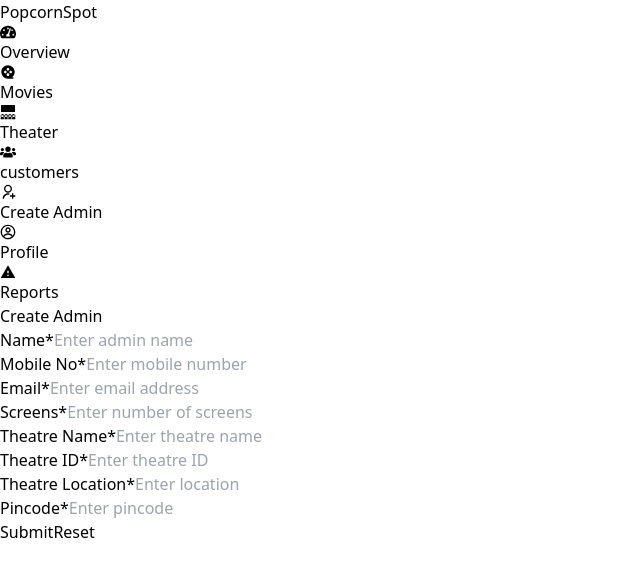
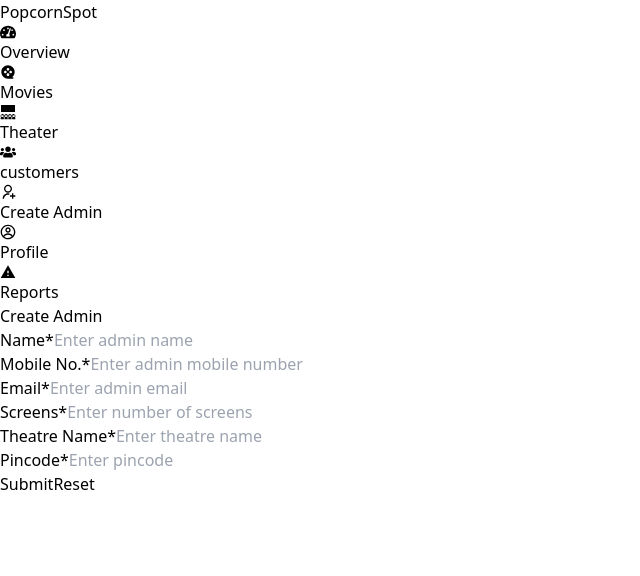
Before and after one commit to PopcornSpot/SuperAdminPanelFront, a React (Vite) app: page /createadmin in a window 1280 px wide. Shown: the top 576 px of the page, without its empty margins (0-640 px from the left). Built offline with nearby package versions, Linux system fonts and the light colour scheme.

Commit message:
CREATE ADMIN PAGE UPDATED

```diff
--- a/src/Components/RouterComponent.jsx
+++ b/src/Components/RouterComponent.jsx
@@ -7,7 +7,7 @@
 import ReportPage from "../Pages/ReportPage";
 import TheaterPage from "../Pages/TheaterPage";
 import CustomerPage from "../Pages/CustomerPage";
-import CreateAdmin from "../Pages/CreateadminPage";
+import CreateAdminPage from "../Pages/CreateadminPage";
 
 const RouterComponent = () => {
   return (
@@ -21,7 +21,7 @@
           <Route path="/movies" element={<MoviesPage />} />
           <Route path="/theater" element={<TheaterPage />} />
           <Route path="/customer" element={<CustomerPage />} />
-          <Route path="/createadmin" element={<CreateAdmin/>}/>
+          <Route path="/createadmin" element={<CreateAdminPage/>}/>
           <Route path="/profile" element={<ProfilePage />} />
           <Route path="/report" element={<ReportPage />} />
         </Routes>
--- a/src/Pages/CreateadminPage.jsx
+++ b/src/Pages/CreateadminPage.jsx
@@ -1,6 +1,6 @@
 import React, { useState } from "react";
 
-const CreateAdmin = () => {
+const CreateAdminPage = () => {
   const [formData, setFormData] = useState({
     name: "",
     mobile: "",
@@ -15,26 +15,28 @@
   const [errors, setErrors] = useState({});
 
   const handleChange = (e) => {
-    setFormData({
-      ...formData,
-      [e.target.name]: e.target.value,
-    });
+    const { name, value } = e.target;
+    setFormData({ ...formData, [name]: value });
   };
 
   const handleSubmit = (e) => {
     e.preventDefault();
-
-    const newErrors = {};
-    Object.keys(formData).forEach((key) => {
-      if (!formData[key]) {
-        newErrors[key] = `${key.replace(/([A-Z])/g, " $1")} is required`;
-      }
+    const validationErrors = validateForm();
+    if (Object.keys(validationErrors).length === 0) {
+      console.log("Form Submitted:", formData);
+      alert("Admin created successfully!");
+      setFormData({
+        name: "",
+        mobile: "",
+        email: "",
+        screens: "",
+        theatreName: "",
+        theatreID: "",
+        location: "",
+        pincode: "",
       });
-
-    setErrors(newErrors);
-
-    if (Object.keys(newErrors).length === 0) {
-      console.log("Form Submitted:", formData);
+    } else {
+      setErrors(validationErrors);
     }
   };
 
@@ -53,173 +55,153 @@
   };
 
   return (
-    <div className={`p-6 bg-gray-100 min-h-screen relative w-full`}>
-      <h1 className="text-2xl font-bold text-black mb-6">Create Admin</h1>
-      <div className={`absolute inset-0 bg-white bg-opacity-75 flex items-center justify-center`}>
-        <form
-          className={`bg-white p-8 rounded-lg shadow-lg max-w-3xl w-full`}
-          onSubmit={handleSubmit}
+    <div className="min-h-screen bg-gray-100 flex items-center justify-center py-8 w-full">
+      <div className="w-full max-w-4xl">
+        <div className="bg-white p-4 rounded-t-lg shadow-md">
+          <h1 className="text-2xl font-bold text-gray-800">Create Admin</h1>
+        </div>
+
+        <div className="bg-white p-8 rounded-b-lg shadow-lg">
+          <form onSubmit={handleSubmit} className="space-y-6 w-full">
+            <div className="grid grid-cols-1 sm:grid-cols-2 gap-6">
+              <div>
+                <label
+                  htmlFor="name"
+                  className="block text-sm font-medium text-gray-700"
                 >
-
-
-          <div className="grid grid-cols-1 sm:grid-cols-2 gap-6">
-            {/* Name Field */}
-            <div>
-              <label htmlFor="name" className="block font-medium text-gray-700">
                   Name*
                 </label>
                 <input
                   type="text"
                   id="name"
                   name="name"
-                placeholder="Enter admin name"
-                className={`w-full p-2 mt-2 border border-gray-300 rounded focus:ring-2 focus:ring-blue-400 outline-none`}
                   value={formData.name}
                   onChange={handleChange}
-                required
+                  className="mt-1 p-2 block w-full border border-gray-300 rounded focus:ring-orange-400 focus:border-orange-400"
+                  placeholder="Enter admin name"
                 />
-              {errors.name && <p className="text-red-500 text-sm mt-1">{errors.name}</p>}
+                {errors.name && (
+                  <p className="text-red-500 text-sm">{errors.name}</p>
+                )}
               </div>
 
-            {/* Mobile Field */}
               <div>
-              <label htmlFor="mobile" className="block font-medium text-gray-700">
-                Mobile No*
+                <label
+                  htmlFor="mobile"
+                  className="block text-sm font-medium text-gray-700"
+                >
+                  Mobile No.*
                 </label>
                 <input
                   type="text"
                   id="mobile"
                   name="mobile"
-                placeholder="Enter mobile number"
-                className={`w-full p-2 mt-2 border border-gray-300 outline-none rounded focus:ring-2 focus:ring-blue-400 `}
                   value={formData.mobile}
                   onChange={handleChange}
-                required
+                  className="mt-1 p-2 block w-full border border-gray-300 rounded focus:ring-orange-400 focus:border-orange-400"
+                  placeholder="Enter admin mobile number"
                 />
-              {errors.mobile && <p className="text-red-500 text-sm mt-1">{errors.mobile}</p>}
+                {errors.mobile && (
+                  <p className="text-red-500 text-sm">{errors.mobile}</p>
+                )}
               </div>
 
-            {/* Email Field */}
               <div>
-              <label htmlFor="email" className="block font-medium text-gray-700">
+                <label
+                  htmlFor="email"
+                  className="block text-sm font-medium text-gray-700"
+                >
                   Email*
                 </label>
                 <input
                   type="email"
                   id="email"
                   name="email"
-                placeholder="Enter email address"
-                className={`w-full p-2 mt-2 border border-gray-300 rounded focus:ring-2 focus:ring-blue-400`}
                   value={formData.email}
                   onChange={handleChange}
-                required
+                  className="mt-1 p-2 block w-full border border-gray-300 rounded focus:ring-orange-400 focus:border-orange-400"
+                  placeholder="Enter admin email"
                 />
-              {errors.email && <p className="text-red-500 text-sm mt-1">{errors.email}</p>}
+                {errors.email && (
+                  <p className="text-red-500 text-sm">{errors.email}</p>
+                )}
               </div>
 
-            {/* Screens Field */}
               <div>
-              <label htmlFor="screens" className="block font-medium text-gray-700">
+                <label
+                  htmlFor="screens"
+                  className="block text-sm font-medium text-gray-700"
+                >
                   Screens*
                 </label>
                 <input
                   type="text"
                   id="screens"
                   name="screens"
-                placeholder="Enter number of screens"
-                className={`w-full p-2 mt-2 border border-gray-300 rounded focus:ring-2 focus:ring-blue-400`}
                   value={formData.screens}
                   onChange={handleChange}
-                required
+                  className="mt-1 p-2 block w-full border border-gray-300 rounded focus:ring-orange-400 focus:border-orange-400"
+                  placeholder="Enter number of screens"
                 />
-              {errors.screens && <p className="text-red-500 text-sm mt-1">{errors.screens}</p>}
+                {errors.screens && (
+                  <p className="text-red-500 text-sm">{errors.screens}</p>
+                )}
               </div>
 
-            {/* Theatre Name */}
               <div>
-              <label htmlFor="theatreName" className="block font-medium text-gray-700">
+                <label
+                  htmlFor="theatreName"
+                  className="block text-sm font-medium text-gray-700"
+                >
                   Theatre Name*
                 </label>
                 <input
                   type="text"
                   id="theatreName"
                   name="theatreName"
-                placeholder="Enter theatre name"
-                className={`w-full p-2 mt-2 border border-gray-300 rounded focus:ring-2 focus:ring-blue-400`}
                   value={formData.theatreName}
                   onChange={handleChange}
-                required
+                  className="mt-1 p-2 block w-full border border-gray-300 rounded focus:ring-orange-400 focus:border-orange-400"
+                  placeholder="Enter theatre name"
                 />
-              {errors.theatreName && <p className="text-red-500 text-sm mt-1">{errors.theatreName}</p>}
+                {errors.theatreName && (
+                  <p className="text-red-500 text-sm">{errors.theatreName}</p>
+                )}
               </div>
 
-            {/* Theatre ID */}
               <div>
-              <label htmlFor="theatreID" className="block font-medium text-gray-700">
-                Theatre ID*
-              </label>
-              <input
-                type="text"
-                id="theatreID"
-                name="theatreID"
-                placeholder="Enter theatre ID"
-                className={`w-full p-2 mt-2 border border-gray-300 rounded focus:ring-2 focus:ring-blue-400`}
-                value={formData.theatreID}
-                onChange={handleChange}
-                required
-              />
-              {errors.theatreID && <p className="text-red-500 text-sm mt-1">{errors.theatreID}</p>}
-            </div>
-
-            {/* Location */}
-            <div>
-              <label htmlFor="location" className="block font-medium text-gray-700">
-                Theatre Location*
-              </label>
-              <input
-                type="text"
-                id="location"
-                name="location"
-                placeholder="Enter location"
-                className={`w-full p-2 mt-2 border border-gray-300 rounded focus:ring-2 focus:ring-blue-400`}
-                value={formData.location}
-                onChange={handleChange}
-                required
-              />
-              {errors.location && <p className="text-red-500 text-sm mt-1">{errors.location}</p>}
-            </div>
-
-            {/* Pincode */}
-            <div>
-              <label htmlFor="pincode" className="block font-medium text-gray-700">
+                <label
+                  htmlFor="pincode"
+                  className="block text-sm font-medium text-gray-700"
+                >
                   Pincode*
                 </label>
                 <input
                   type="text"
                   id="pincode"
                   name="pincode"
-                placeholder="Enter pincode"
-                className={`w-full p-2 mt-2 border border-gray-300 rounded focus:ring-2 focus:ring-blue-400`}
                   value={formData.pincode}
                   onChange={handleChange}
-                required
+                  className="mt-1 p-2 block w-full border border-gray-300 rounded focus:ring-orange-400 focus:border-orange-400"
+                  placeholder="Enter pincode"
                 />
-              {errors.pincode && <p className="text-red-500 text-sm mt-1">{errors.pincode}</p>}
+                {errors.pincode && (
+                  <p className="text-red-500 text-sm">{errors.pincode}</p>
+                )}
               </div>
             </div>
 
-          {/* Buttons */}
-          <div className="flex justify-between mt-6">
+            <div className="mt-6 flex justify-between">
               <button
                 type="submit"
-              className="w-full sm:w-auto bg-blue-500 text-white px-6 py-2 rounded hover:bg-blue-600"
+                className="px-6 py-2 bg-orange-400 text-white rounded hover:bg-orange-500"
               >
                 Submit
               </button>
               <button
                 type="button"
                 onClick={handleReset}
-              className="w-full sm:w-auto bg-gray-400 text-white px-6 py-2 rounded hover:bg-gray-500"
+                className="px-6 py-2 bg-orange-400 text-white rounded hover:bg-orange-500"
               >
                 Reset
               </button>
@@ -227,7 +209,8 @@
           </form>
         </div>
       </div>
+    </div>
   );
 };
 
-export default CreateAdmin;
+export default CreateAdminPage;
```
Lines whose indentation alone changed are shown as unchanged.
